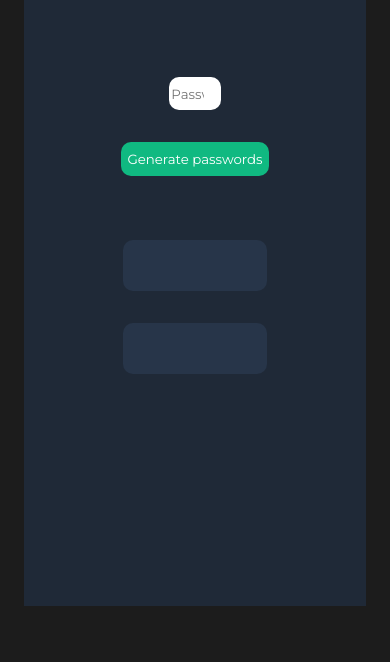
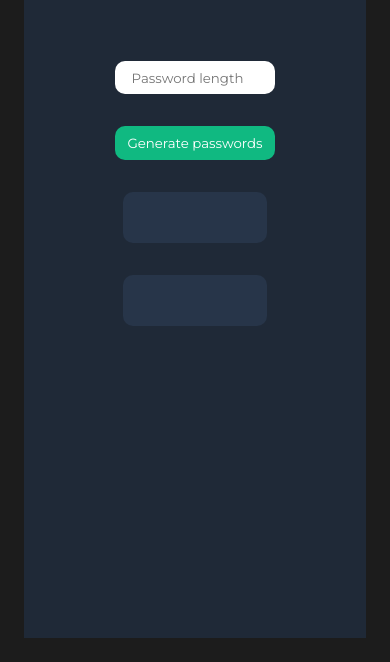
Before and after one commit to atwoodsvitlana/password-generator, a website built with Vite: page index.html in a window 390 px wide. Shown: the part 220-882 px from the top of the page. Before the commit the page ends 850 px from the top, so only its background shows below. Built offline with nearby package versions, Linux system fonts and the light colour scheme.

Commit message:
Minor changes

```diff
--- a/index.css
+++ b/index.css
@@ -55,21 +55,21 @@
 button {
     background-color: var(--btn);
     color: var(--white);
-    min-width: fit-content;
 }
 #number {
-  width: 160px;
   box-sizing: border-box;
   flex: 0 0 auto;
 }
 
 
 #number, button {
+    width: 180px;
     height: 2.5em;
+    box-sizing: border-box;
+    flex: 0 0 auto;
     border: none;
     border-radius: 10px;
     height: 2.5em;
-    width: 15%;
     text-align: center;
     font-family: "Montserrat", sans-serif;
 }
@@ -117,4 +117,15 @@
         flex-direction: column;
         gap: 2em;
     }
+
+    .wrapper {
+        padding: 1em;
+    }
+    .wrapper-line, .result-wrapper {
+        padding-top: 0;
+    }
+    #number,
+  button {
+    width: 160px;
+  }
 }
--- a/index.js
+++ b/index.js
@@ -32,7 +32,7 @@
   }
 
   if (length < 5 || length > 15) {
-      alert("Incorrect password length. Choose 5–15.");
+      alert("Unsecure password length. Choose 5–15.");
       return;
   }
     result1.textContent = createPassword(length);
```
